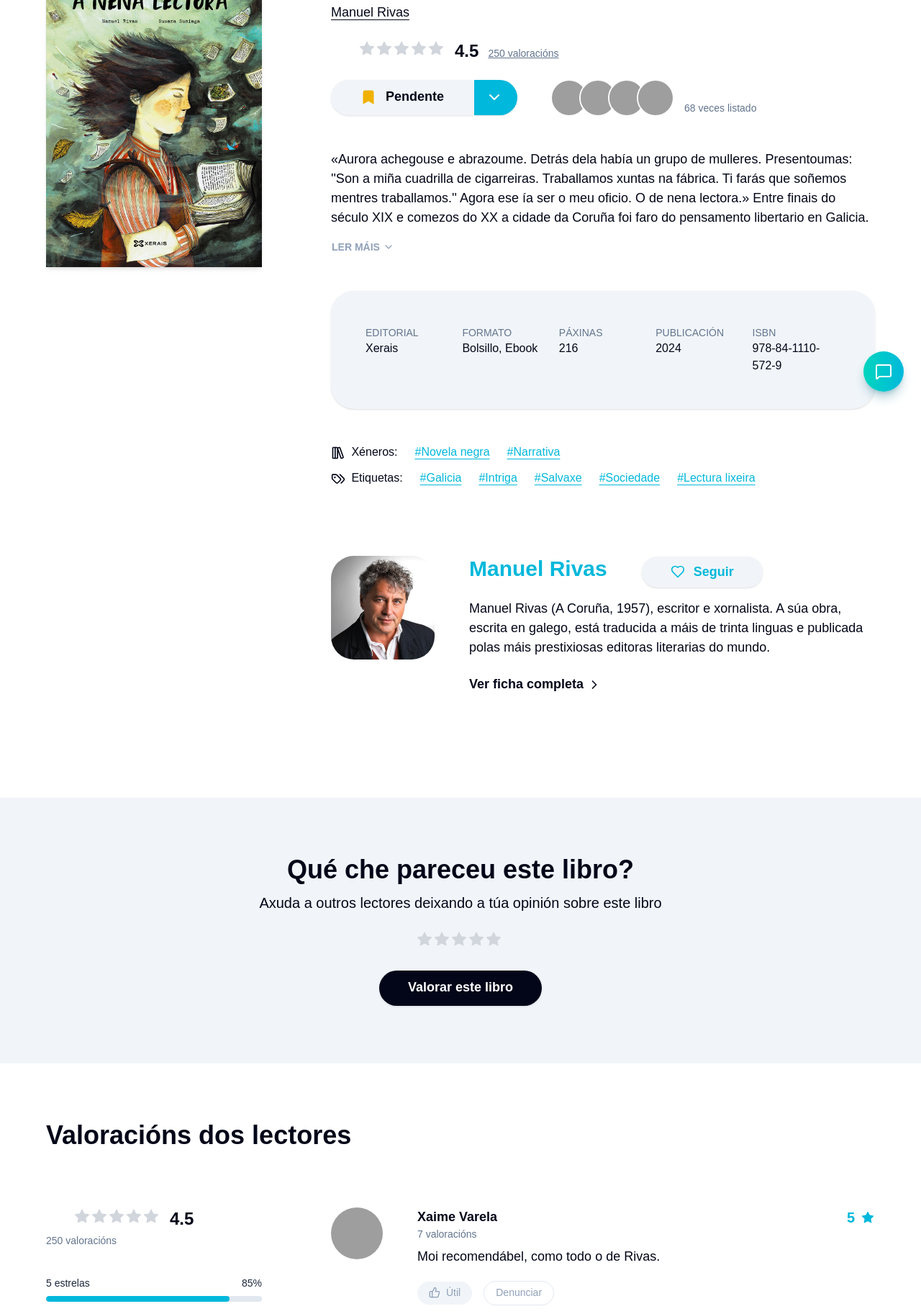
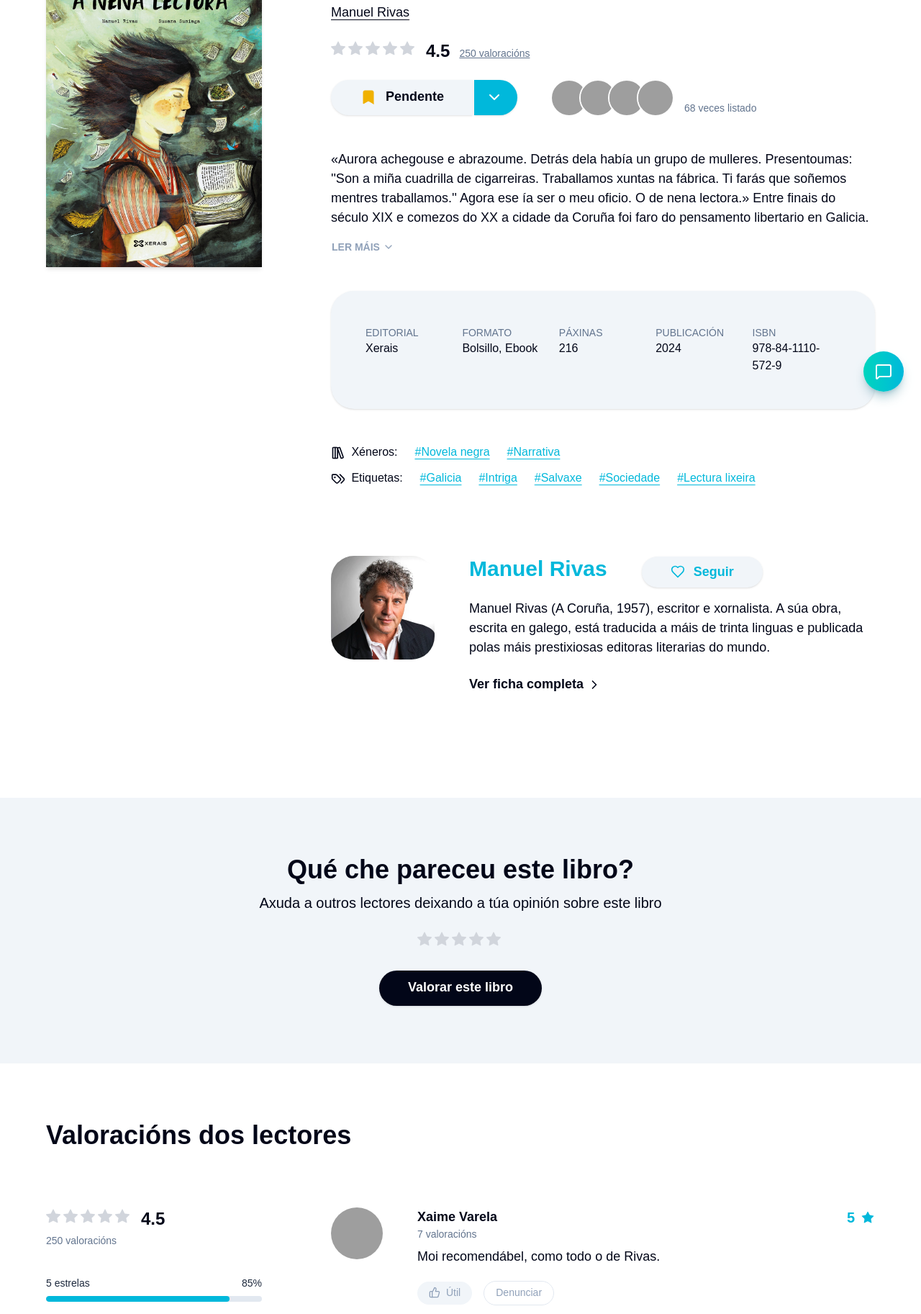
Before and after one commit to estudiocaravana/moito, an Astro site: page /libro in a window 1280 px wide. Shown: the part 232-2057 px from the top of the page at 72% size. Built offline with nearby package versions, Linux system fonts and the light colour scheme; Astro itself is replaced by a stand-in of ours; grey boxes are pictures that could not be loaded.

Commit message:
justificado de estrelas

```diff
--- a/src/components/libro/Resultados.astro
+++ b/src/components/libro/Resultados.astro
@@ -4,7 +4,7 @@
 ---
 
 <div class="flex">
-  <div class="w-40 text-cyan-500">
+  <div class="w-fill text-cyan-500">
     <Estrelas />
   </div>
   <div>
--- a/src/pages/libro.astro
+++ b/src/pages/libro.astro
@@ -24,7 +24,7 @@
       <a href="#" class="underline block mt-2 underline-offset-4">Manuel Rivas</a>
       <!-- valoración -->
       <div class="flex mt-6">
-        <div class="w-40 text-cyan-500">
+        <div class="w-fit text-cyan-500">
           <Estrelas />
         </div>
         <div>
```
